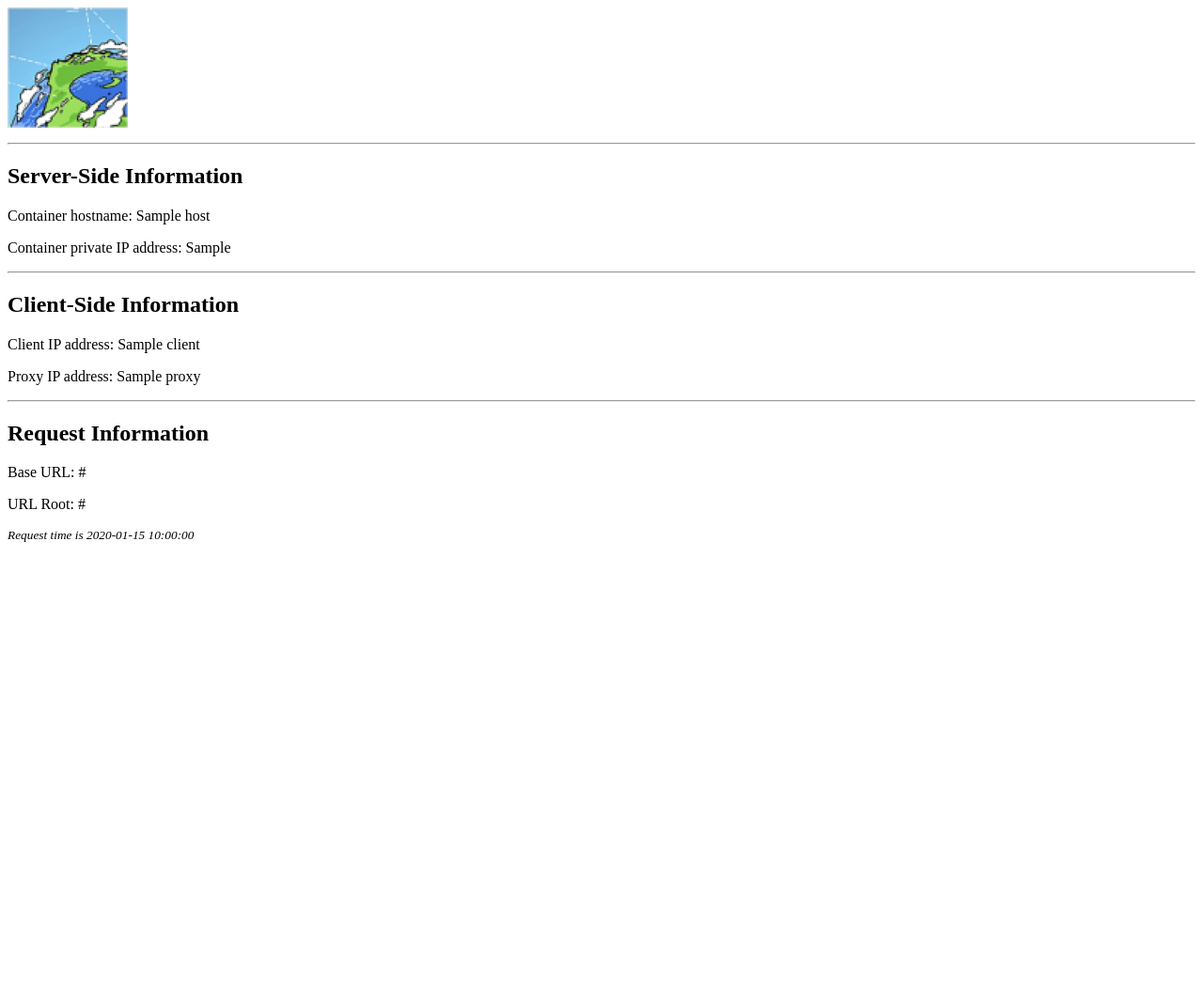
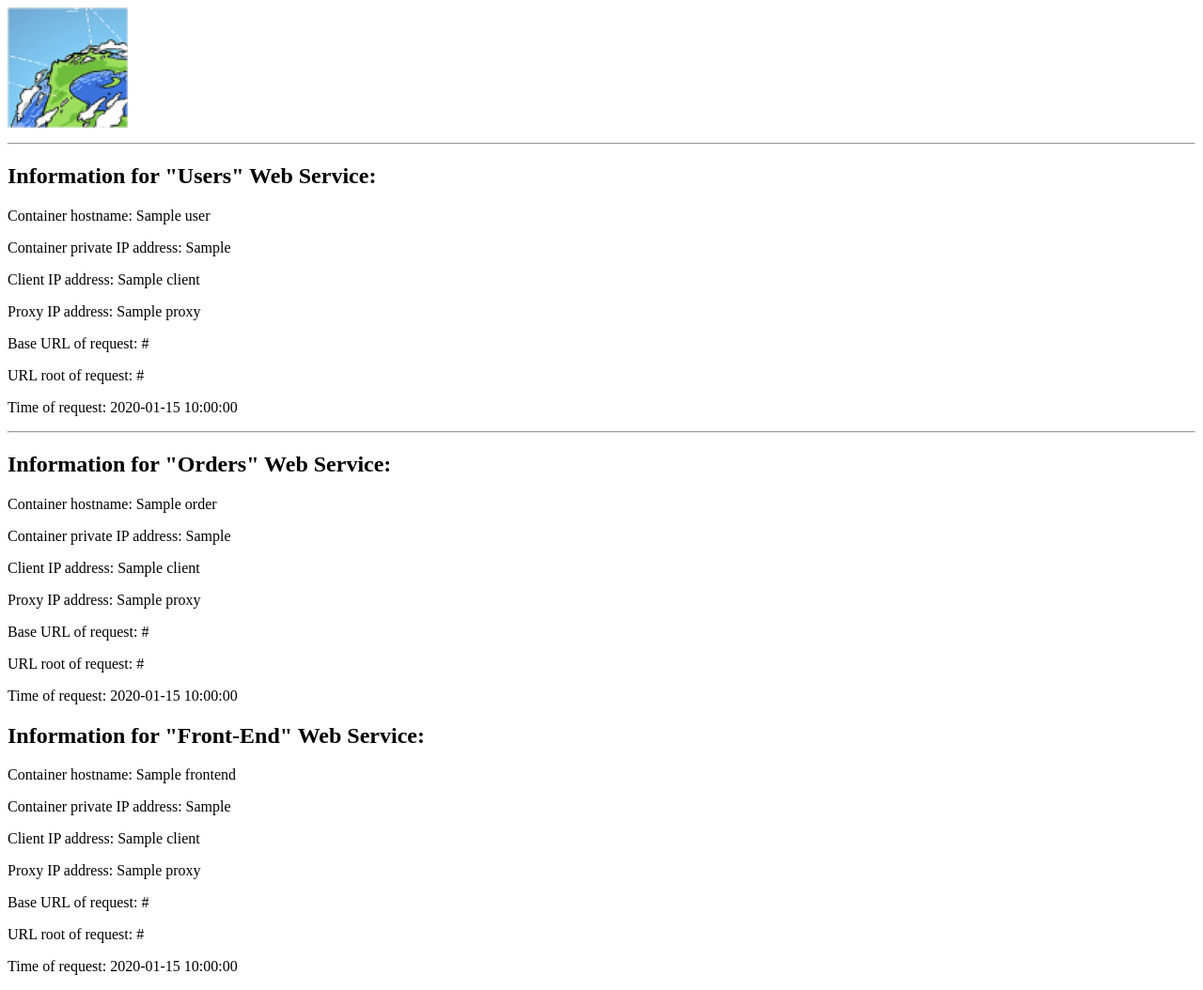
Before and after one commit to scottslowe/flask-web-svc, a Flask app: template app/templates/index.html in a window 1280 px wide. Shown: the whole page at 94% size. Before the commit the page ends 577 px from the top, so only its background shows below. Run offline with Flask 2, Linux system fonts and the light colour scheme; the template is opened without the code that fills it: most values are stand-ins (such as "Sample title", 1, 10 or a date in 2020).

Commit message:
Add working multi-container version
Add new version of application that leverages multiple containers by default. Application works as expected, but documentation has not been updated.

Signed-off-by: Scott Lowe <scott.lowe@scottlowe.org>

```diff
--- a/app/main.py
+++ b/app/main.py
@@ -5,6 +5,7 @@ import json
 import os
 import socket
 import datetime
+import requests
 
 __author__ = 'slowe'
 
@@ -13,37 +14,77 @@ app = Flask(__name__)
 host_name = socket.gethostname()
 ip_address = socket.gethostbyname(socket.gethostname())
 
-@app.route('/<svc_url>', methods=['GET'])
-def show_info_html(svc_url):
+# Define method to fetch information from remote web service
+def get_svc_info(host,port,service):
+    url = "http://" + host + ":" + str(port) + "/" + service + "/json/"
+    payload = ""
+    headers = {
+        'content-type': "application/json",
+        'accept': "application/json",
+        'cache-control': "no-cache",
+    }
+
+    # Make the request, then parse/process the response
+    raw_response = requests.request("GET", url, data = payload,
+        headers = headers)
+    json_response = json.loads(raw_response.text)
+
+    return json_response
+
+# Define back-end route for web services
+@app.route('/<svc_url>/json/', methods=['GET'])
+def show_info_json(svc_url):
+    # Gather information about the request and return as JSON
     if request.headers.getlist('X-Forwarded-For'):
         proxy_addr = request.remote_addr
         client_addr = request.headers.getlist('X-Forwarded-For')[0]
     else:
         proxy_addr = 'No proxy (direct)'
         client_addr = request.remote_addr
-    host = {'hostname': host_name, 'ip': ip_address}
-    time = datetime.datetime.now().strftime("%Y-%b-%d %H:%M:%S")
-    client = client_addr
-    proxy = proxy_addr
-    baseurl = request.base_url
-    urlroot = request.url_root
-    return render_template('index.html', title = 'Home', host = host, client = client, proxy = proxy, baseurl = baseurl, urlroot = urlroot, time = time)
+    return jsonify(
+        container_hostname = host_name,
+        container_ip = ip_address,
+        time = datetime.datetime.now().strftime("%Y-%b-%d %H:%M:%S"),
+        proxy = proxy_addr,
+        client = client_addr,
+        baseurl = request.base_url,
+        urlroot = request.url_root)
 
-@app.route('/<svc_url>/json', methods=['GET'])
-def show_info_json(svc_url):
+# Define front-end route that pulls from back-end web services
+@app.route('/', methods=['GET'])
+def show_info_html():
+    # Get information from "users" web service
+    user_ws_response = get_svc_info(
+        host = str(os.getenv('USER_API_HOST', 'localhost')),
+        port = str(os.getenv('USER_API_PORT', '5000')),
+        service = 'users')
+
+    # Get information from "orders" web service
+    order_ws_response = get_svc_info(
+        host = str(os.getenv('ORDER_API_HOST', 'localhost')),
+        port = str(os.getenv('ORDER_API_PORT', '5000')),
+        service = 'orders')
+
+    # Gather information for front-end service
     if request.headers.getlist('X-Forwarded-For'):
         proxy_addr = request.remote_addr
         client_addr = request.headers.getlist('X-Forwarded-For')[0]
     else:
         proxy_addr = 'No proxy (direct)'
         client_addr = request.remote_addr
-    return jsonify(container_hostname = host_name,
-                   container_ip = ip_address,
-                   time = datetime.datetime.now().strftime("%Y-%b-%d %H:%M:%S"),
-                   proxy = proxy_addr,
-                   client = client_addr,
-                   baseurl = request.base_url,
-                   urlroot = request.url_root)
+    fe_ws_response = { 'container_hostname': host_name,
+        'container_ip': ip_address,
+        'time': datetime.datetime.now().strftime("%Y-%b-%d %H:%M:%S"),
+        'proxy': proxy_addr,
+        'client': client_addr,
+        'baseurl': request.base_url,
+        'urlroot': request.url_root }
+
+    # Render and return template
+    return render_template('index.html', title = 'Home',
+        users = user_ws_response, orders = order_ws_response,
+        frontend = fe_ws_response)
 
 if __name__ == "__main__":
-    app.run(host='0.0.0.0', debug=False, threaded=True, port=int(os.getenv('PORT', '5000')))
+    app.run(host = '0.0.0.0', debug = False, threaded = True,
+        port=int(os.getenv('PORT', '5000')))
--- a/app/templates/index.html
+++ b/app/templates/index.html
@@ -7,28 +7,37 @@
 
       <hr/>
 
-      <h2>Server-Side Information</h2>
+      <h2>Information for "Users" Web Service:</h2>
 
-        <p>Container hostname: {{ host.hostname }}</p>
-
-        <p>Container private IP address: {{ host.ip }}</p>
+        <p>Container hostname: {{ users['container_hostname'] }}</p>
+        <p>Container private IP address: {{ users['container_ip'] }}</p>
+        <p>Client IP address: {{ users['client'] }}</p>
+        <p>Proxy IP address: {{ users['proxy'] }}</p>
+        <p>Base URL of request: {{ users['baseurl'] }}</p>
+        <p>URL root of request: {{ users['urlroot'] }}</p>
+        <p>Time of request: {{ users['time'] }}</p>
 
       <hr/>
 
-      <h2>Client-Side Information</h2>
+      <h2>Information for "Orders" Web Service:</h2>
 
-        <p>Client IP address: {{ client }}</p>
+        <p>Container hostname: {{ orders['container_hostname'] }}</p>
+        <p>Container private IP address: {{ orders['container_ip'] }}</p>
+        <p>Client IP address: {{ orders['client'] }}</p>
+        <p>Proxy IP address: {{ orders['proxy'] }}</p>
+        <p>Base URL of request: {{ orders['baseurl'] }}</p>
+        <p>URL root of request: {{ orders['urlroot'] }}</p>
+        <p>Time of request: {{ orders['time'] }}</p>
 
-        <p>Proxy IP address: {{ proxy }}</p>
+      <h2>Information for "Front-End" Web Service:</h2>
 
-      <hr/>
+        <p>Container hostname: {{ frontend['container_hostname'] }}</p>
+        <p>Container private IP address: {{ frontend['container_ip'] }}</p>
+        <p>Client IP address: {{ frontend['client'] }}</p>
+        <p>Proxy IP address: {{ frontend['proxy'] }}</p>
+        <p>Base URL of request: {{ frontend['baseurl'] }}</p>
+        <p>URL root of request: {{ frontend['urlroot'] }}</p>
+        <p>Time of request: {{ frontend['time'] }}</p>
 
-      <h2>Request Information</h2>
-
-        <p>Base URL: {{ baseurl }}</p>
-
-        <p>URL Root: {{ urlroot }}</p>
-
-      <p><small><em>Request time is {{ time }}</em></small></p>
   </body>
 </html>
```
Also changed, not shown: docker-compose.yml (added, +23 -0 lines), 1 other file.
